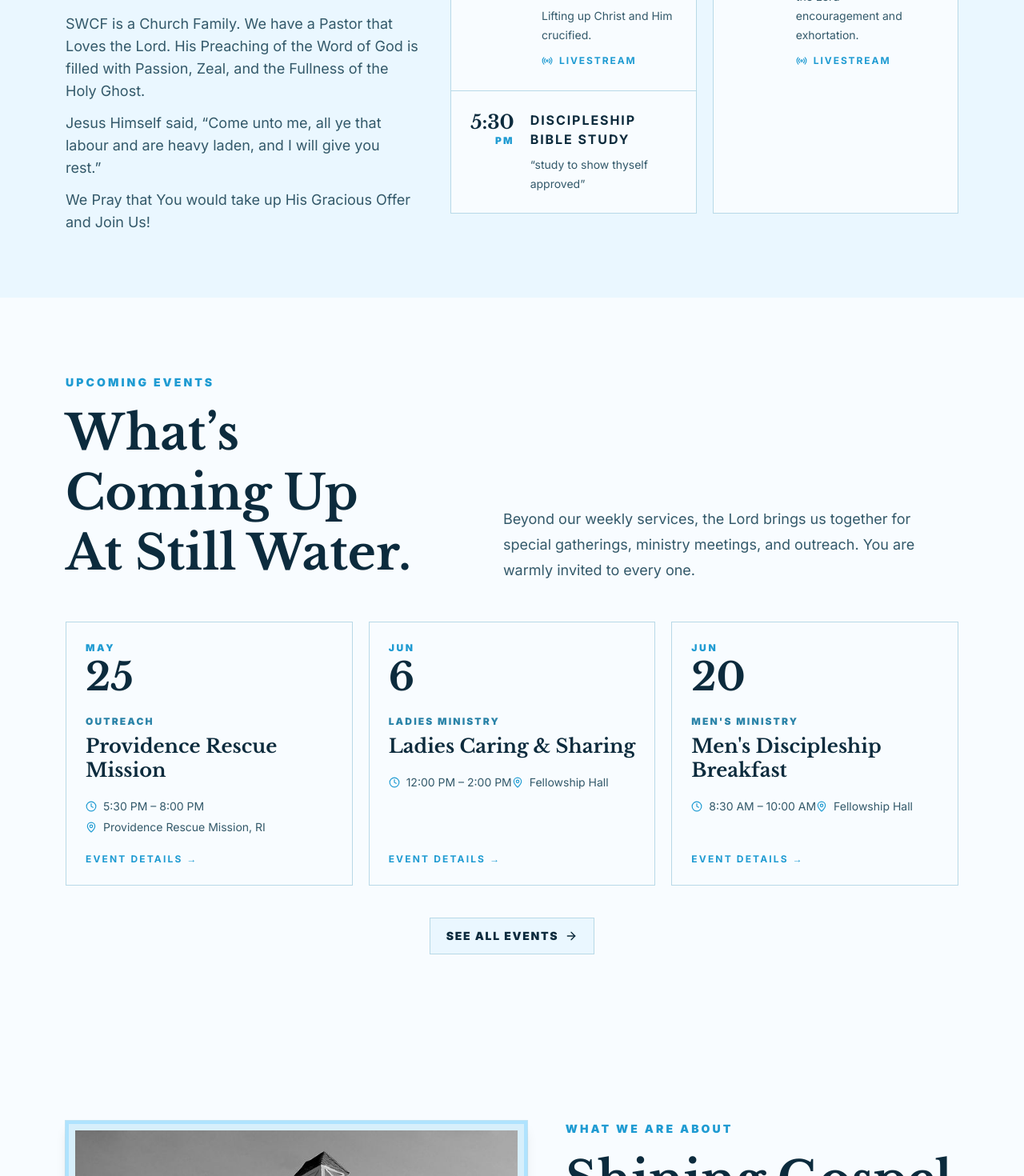
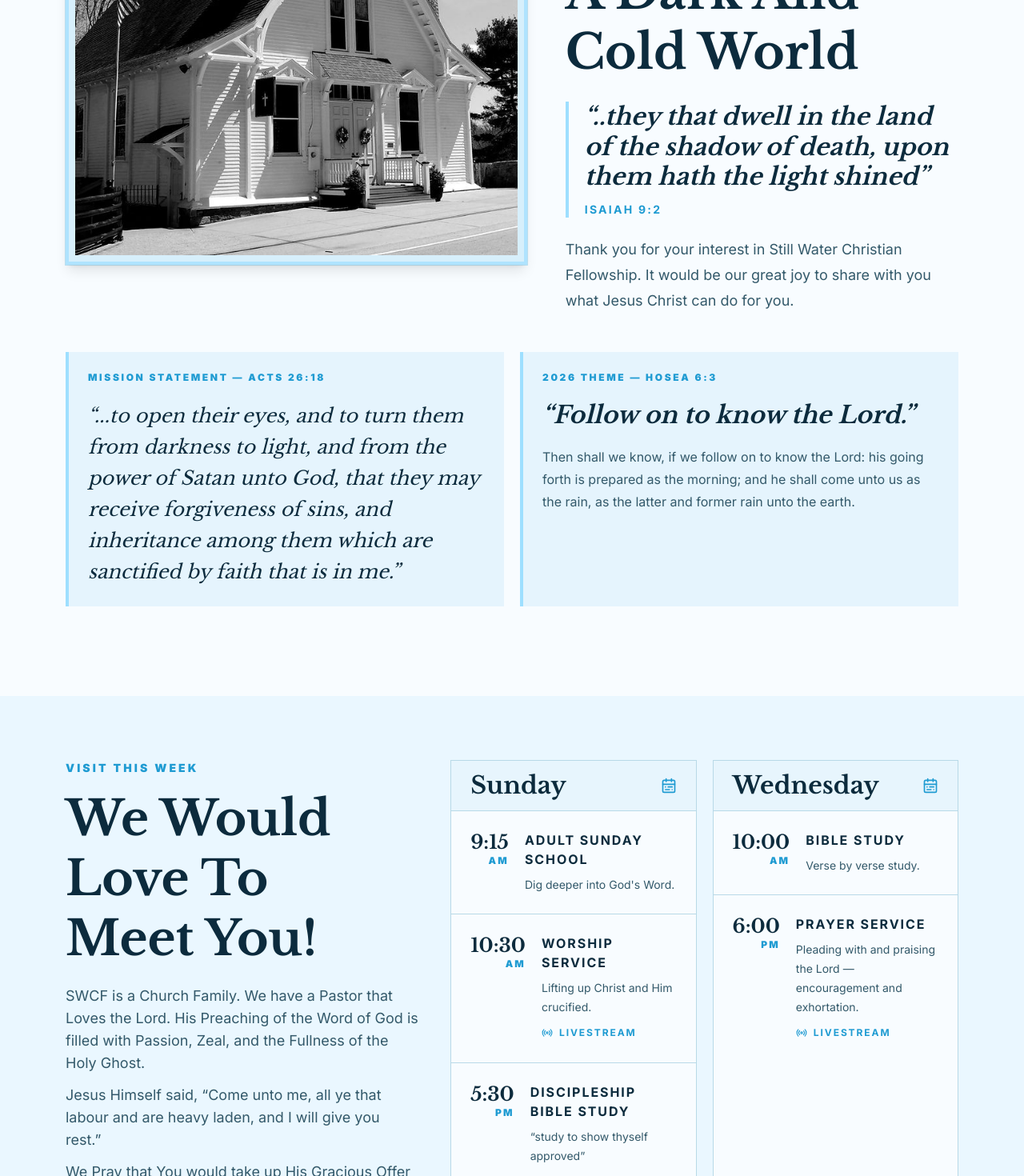
Before and after one commit to edesent/stillwater-christian-fellowship, a Next.js app: page / in a window 1280 px wide. Shown: the part 1680-3150 px from the top of the page at 80% size. Built offline with nearby package versions, Linux system fonts and the light colour scheme.

Commit message:
Moved What We Are About section above Visit section

```diff
--- a/src/app/page.tsx
+++ b/src/app/page.tsx
@@ -36,9 +36,9 @@ export default function Home() {
       <main id="home" className="overflow-hidden bg-paper">
         <Header />
         <Hero />
+        <Welcome />
         <Visit />
         <Events />
-        <Welcome />
         <Ministries />
         <Leadership />
         <Worship />
```
